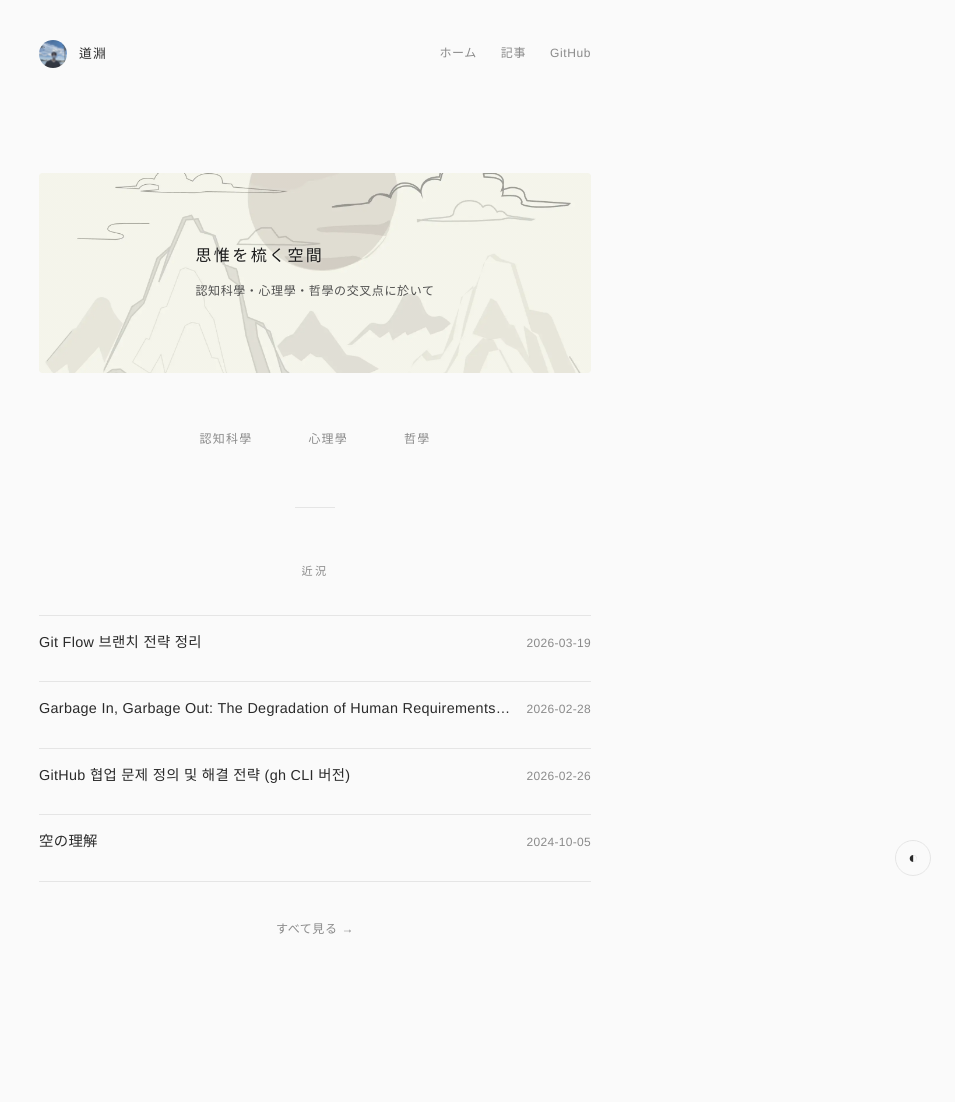
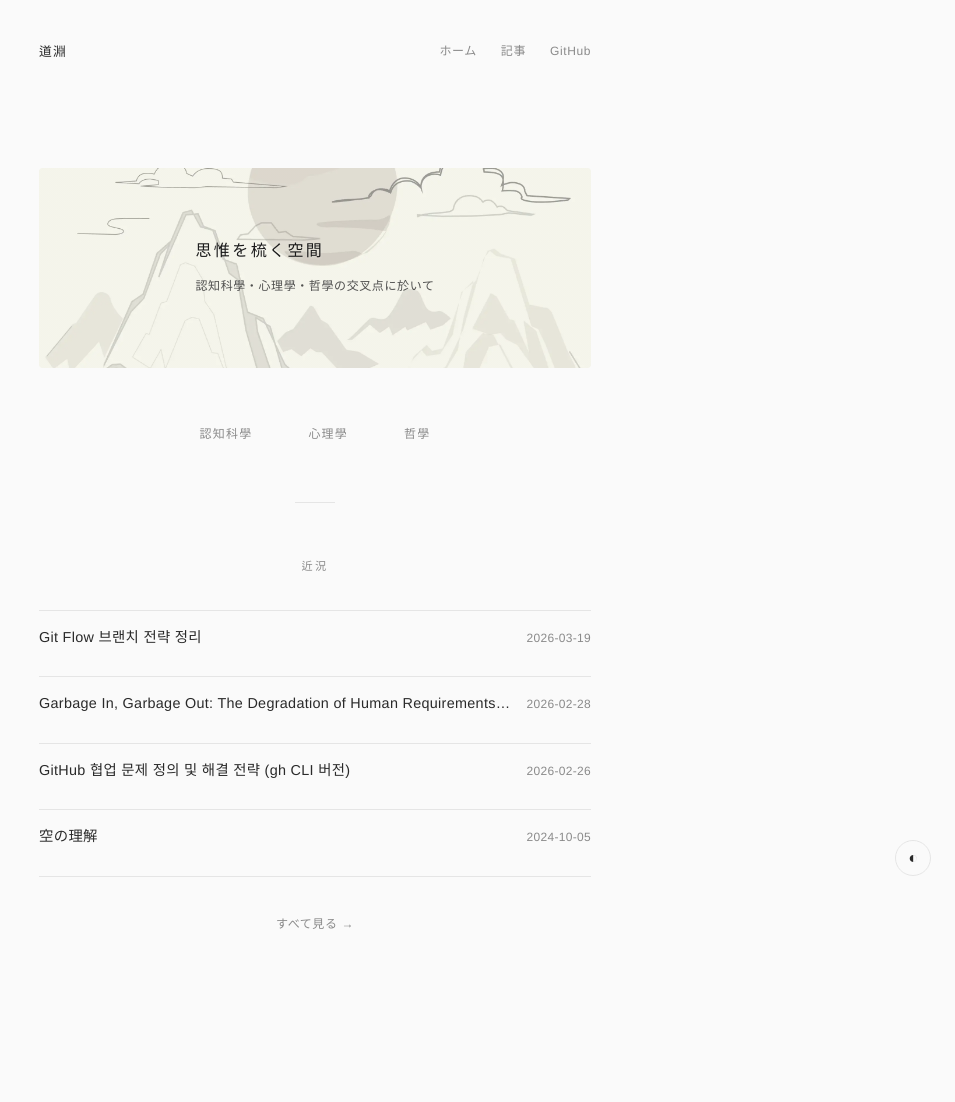
Before and after one commit to waylake/waylake.github.io, a Jekyll site: the page built from index.md, in a window 1280 px wide. Shown: the whole page, without its empty margins (325-1280 px from the left). Built offline with Jekyll 4.4.1, drawn with Linux system fonts in a browser that asks for light colours.

Commit message:
style(header): remove profile image from header

```diff
--- a/_includes/header.html
+++ b/_includes/header.html
@@ -2,7 +2,6 @@
   <meta http-equiv="Cache-Control" content="public, max-age=31536000">
   <div class="site-header-content">
     <a href="{{ "/" | relative_url }}" class="site-title-container">
-      <img src="{{ "/assets/images/profile.webp" | relative_url }}" alt="Waylake" class="profile-image" width="32" height="32" loading="lazy" onerror="this.style.display='none'">
       <span class="site-title">{{ site.title | escape }}</span>
     </a>
 
```
